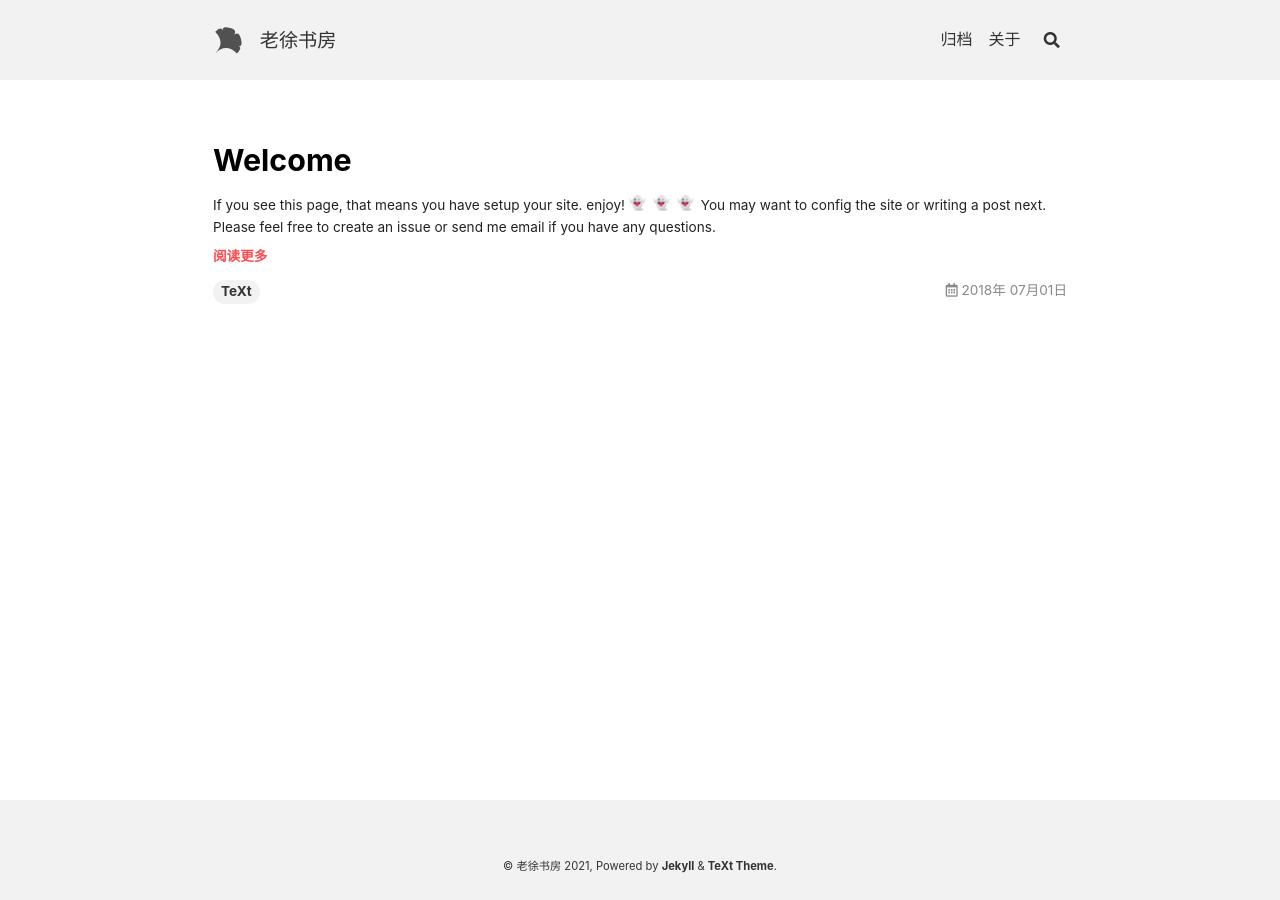
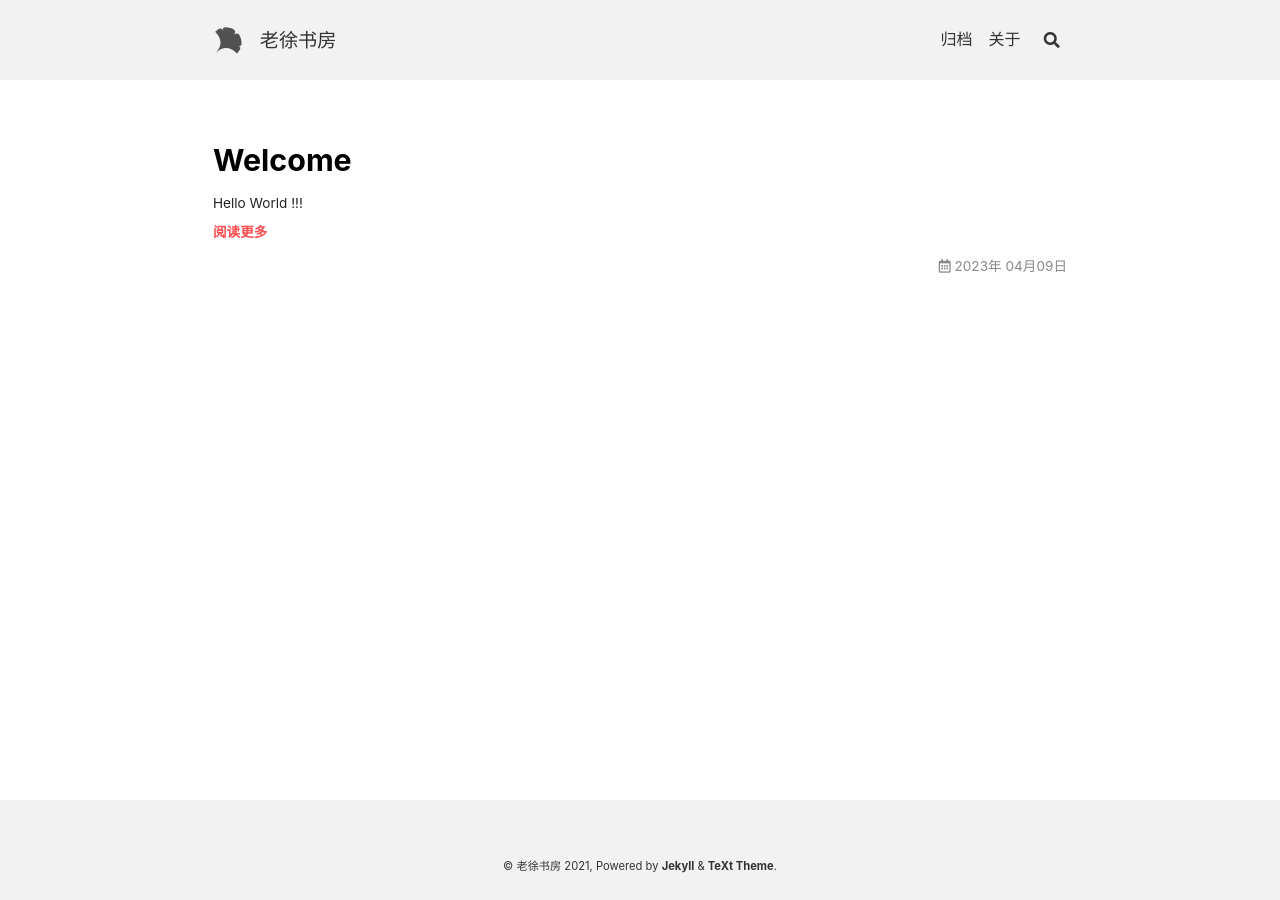
Before and after one commit to ieipi/ieipi.github.io, a Jekyll site: the page built from index.html, in a window 1280 px wide. Built offline with Jekyll 4.4.1, drawn with Linux system fonts in a browser that asks for light colours; nearby versions of some CDN libraries; emoji names are drawn with the system emoji font; the list of posts is cut into pages by our own code; some of the changed lines change nothing that is shown.

Commit message:
update config

````diff
--- a/_posts/2018-07-01-welcome.md
+++ /dev/null
@@ -1,16 +0,0 @@
----
-title: Welcome
-tags: TeXt
----
-
-If you see this page, that means you have setup your site. enjoy! :ghost: :ghost: :ghost:
-
-You may want to [config the site](https://kitian616.github.io/jekyll-TeXt-theme/docs/en/configuration) or [writing a post](https://kitian616.github.io/jekyll-TeXt-theme/docs/en/writing-posts) next. Please feel free to [create an issue](https://github.com/kitian616/jekyll-TeXt-theme/issues) or [send me email](mailto:kitian616@outlook.com) if you have any questions.
-
-<!--more-->
-
----
-
-If you like TeXt, don't forget to give me a star. :star2:
-
-[![Star This Project](https://img.shields.io/github/stars/kitian616/jekyll-TeXt-theme.svg?label=Stars&style=social)](https://github.com/kitian616/jekyll-TeXt-theme/)
--- /dev/null
+++ b/_posts/2023-04-09-welcome.md
@@ -0,0 +1,2 @@
+
+Hello World !!!
--- a/about.md
+++ b/about.md
@@ -1,74 +1 @@
----
-layout: article
-titles:
-  # @start locale config
-  en      : &EN       About
-  en-GB   : *EN
-  en-US   : *EN
-  en-CA   : *EN
-  en-AU   : *EN
-  zh-Hans : &ZH_HANS  关于
-  zh      : *ZH_HANS
-  zh-CN   : *ZH_HANS
-  zh-SG   : *ZH_HANS
-  zh-Hant : &ZH_HANT  關於
-  zh-TW   : *ZH_HANT
-  zh-HK   : *ZH_HANT
-  ko      : &KO       소개
-  ko-KR   : *KO
-  fr      : &FR       À propos
-  fr-BE   : *FR
-  fr-CA   : *FR
-  fr-CH   : *FR
-  fr-FR   : *FR
-  fr-LU   : *FR
-  # @end locale config
-key: page-about
----
-
-![TeXt Theme](https://raw.githubusercontent.com/kitian616/jekyll-TeXt-theme/master/screenshots/TeXt-home.jpg)
-
-TeXt is a super customizable Jekyll theme for personal site, team site, blog, project, documentation, etc. Similar to iOS 11 style, it has large and prominent titles, round buttons and cards.
-
-```javascript
-(() => console.log('Hello, World!'))();
-```
-
-## Features
-
-- Responsive
-- Semantic HTML
-- Skins
-- Highlight Theme
-- Internationalization
-- Search
-- Table of contents
-- Authors
-- Additional styles (alert, tag, image, icon, button, grid, etc)
-- Extensions (audios, videos, slides, demos)
-- Markdown enhancements ([MathJax](https://www.mathjax.org/), [mermaid](https://mermaidjs.github.io/), [chartjs](http://www.chartjs.org/))
-- Sharing ([AddToAny](https://www.addtoany.com/), [AddThis](https://www.addthis.com/))
-- Comments ([Disqus](https://disqus.com/), [Gitalk](https://gitalk.github.io/), [Valine](https://valine.js.org/en/))
-- Pageview ([LeanCloud](https://leancloud.cn/))
-- Analytics ([Google Analytics](https://analytics.google.com/analytics/web/))
-- RSS ([jekyll-feed](https://github.com/jekyll/jekyll-feed))
-
-## Skins
-
-TeXt has 6 built-in skins, you can also set up your own skin.
-
-| `default` | `dark` | `forest` |
-| --- |  --- | --- |
-| ![Default](https://raw.githubusercontent.com/kitian616/jekyll-TeXt-theme/master/screenshots/skins_default.jpg) | ![Dark](https://raw.githubusercontent.com/kitian616/jekyll-TeXt-theme/master/screenshots/skins_dark.jpg) | ![Forest](https://raw.githubusercontent.com/kitian616/jekyll-TeXt-theme/master/screenshots/skins_forest.jpg) |
-
-| `ocean` | `chocolate` | `orange` |
-| --- |  --- | --- |
-| ![Ocean](https://raw.githubusercontent.com/kitian616/jekyll-TeXt-theme/master/screenshots/skins_ocean.jpg) | ![Chocolate](https://raw.githubusercontent.com/kitian616/jekyll-TeXt-theme/master/screenshots/skins_chocolate.jpg) | ![Orange](https://raw.githubusercontent.com/kitian616/jekyll-TeXt-theme/master/screenshots/skins_orange.jpg) |
-
-### Highlight Theme
-
-TeXt use [Tomorrow](https://github.com/chriskempson/tomorrow-theme) as the highlight theme.
-
-| `tomorrow` | `tomorrow-night` | `tomorrow-night-eighties` | `tomorrow-night-blue` | `tomorrow-night-bright` |
-| --- |  --- | --- | --- |  --- |
-| ![Tomorrow](https://raw.githubusercontent.com/kitian616/jekyll-TeXt-theme/master/screenshots/highlight_tomorrow.png) | ![Tomorrow Night](https://raw.githubusercontent.com/kitian616/jekyll-TeXt-theme/master/screenshots/highlight_tomorrow-night.png) | ![Tomorrow Night Eighties](https://raw.githubusercontent.com/kitian616/jekyll-TeXt-theme/master/screenshots/highlight_tomorrow-night-eighties.png) | ![Tomorrow Night Blue](https://raw.githubusercontent.com/kitian616/jekyll-TeXt-theme/master/screenshots/highlight_tomorrow-night-blue.png) | ![Tomorrow Night Bright](https://raw.githubusercontent.com/kitian616/jekyll-TeXt-theme/master/screenshots/highlight_tomorrow-night-bright.png) |
+老徐书房
````
Also changed, not shown: README.md (deleted).
